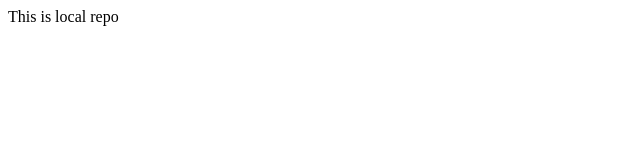
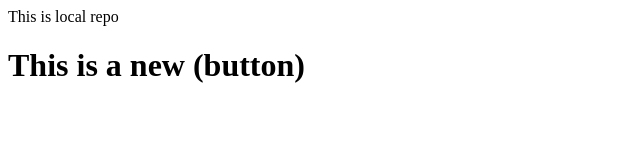
Before and after one commit to Seshu2024/localrepo, a plain HTML site: page index.html in a window 1280 px wide. Shown: the whole page, without its empty margins (0-640 px from the left). Drawn offline with Linux system fonts and the light colour scheme.

```diff
--- a/index.html
+++ b/index.html
@@ -1 +1,2 @@
 <p>This is local repo</p>
+<h1>This is a new (button)</h1>
```
